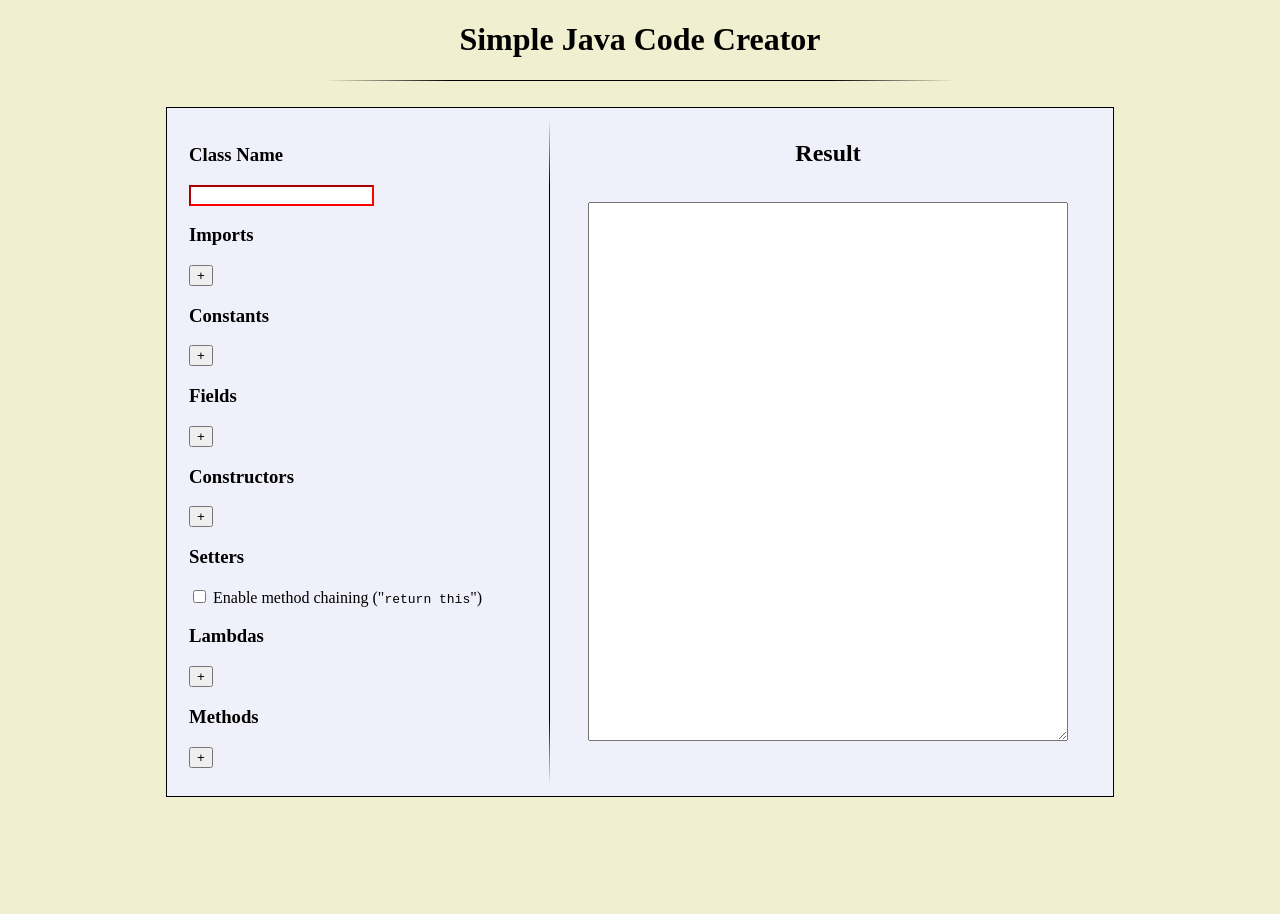
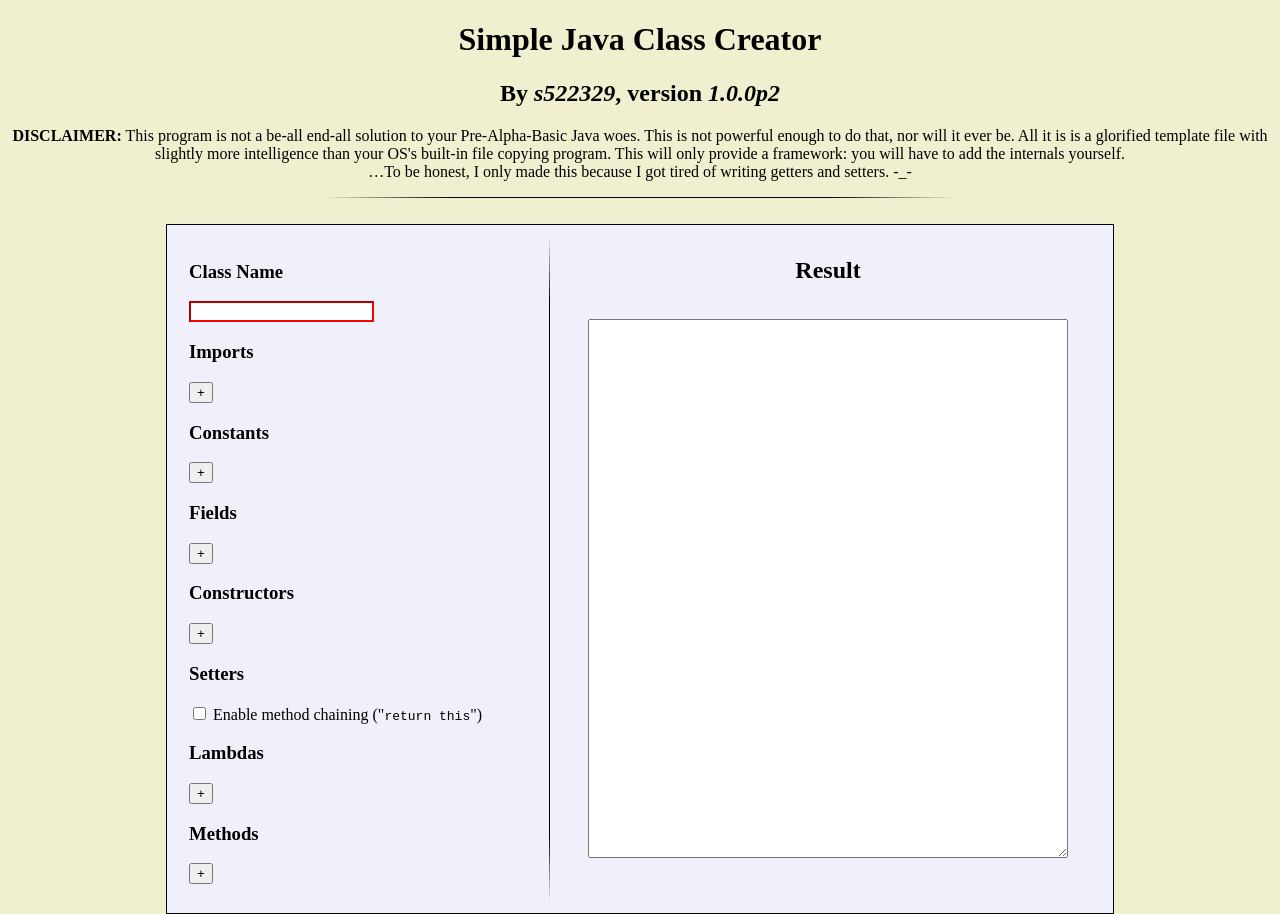
Before and after one commit to s522329/simple-java-codegen, a plain HTML site: page index.html in a window 1280 px wide. Before the commit the page ends 800 px from the top, so only its background shows below. Drawn offline with Linux system fonts and the light colour scheme.

Commit message:
add version number & description

```diff
--- a/index.html
+++ b/index.html
@@ -23,7 +23,12 @@
   </head>
   <body>
     <center>
-      <h1 id="title">Simple Java Code Creator</h1>
+      <h1 id="title">Simple Java Class Creator</h1>
+      <h2>By <i>s522329</i>, version <i>1.0.0p2</i></h2>
+      <p>
+        <b>DISCLAIMER:</b> This program is not a be-all end-all solution to your Pre-Alpha-Basic Java woes. This is not powerful enough to do that, nor will it ever be. All it is is a glorified template file with slightly more intelligence than your OS's built-in file copying program. This will only provide a framework: you will have to add the internals yourself.
+        <br>
+        &hellip;To be honest, I only made this because I got tired of writing getters and setters. -_-
       <hr style="width: 50%;" /><br />
       <div id="wrapper">
         <div id="box">
--- a/style.css
+++ b/style.css
@@ -52,6 +52,7 @@ textarea#output {
 	display: inline;
 	background-color: #f0f0fa;
 	border: 1px solid black;
+	margin-bottom: 5em;
 }
 
 .name {
```
